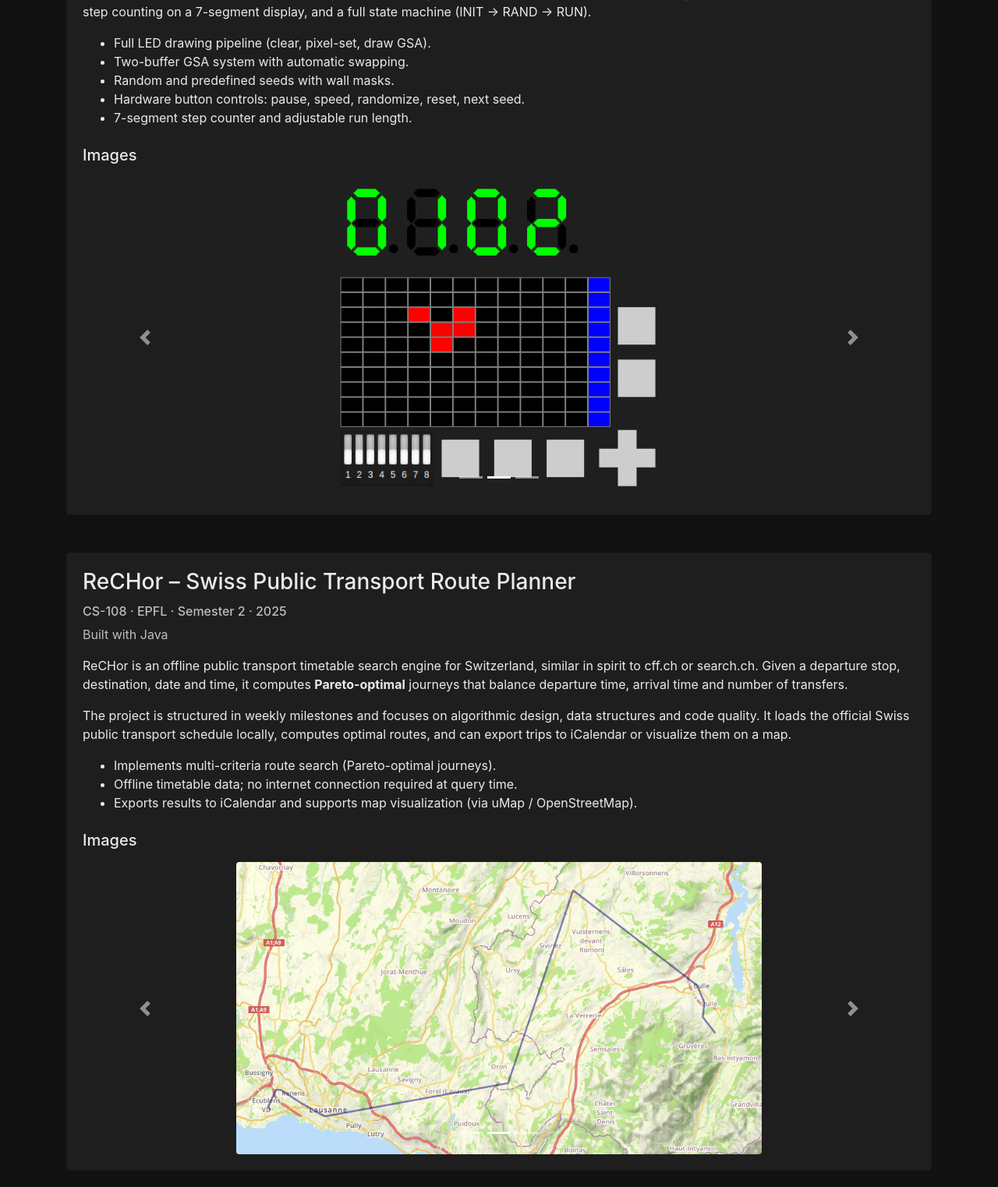
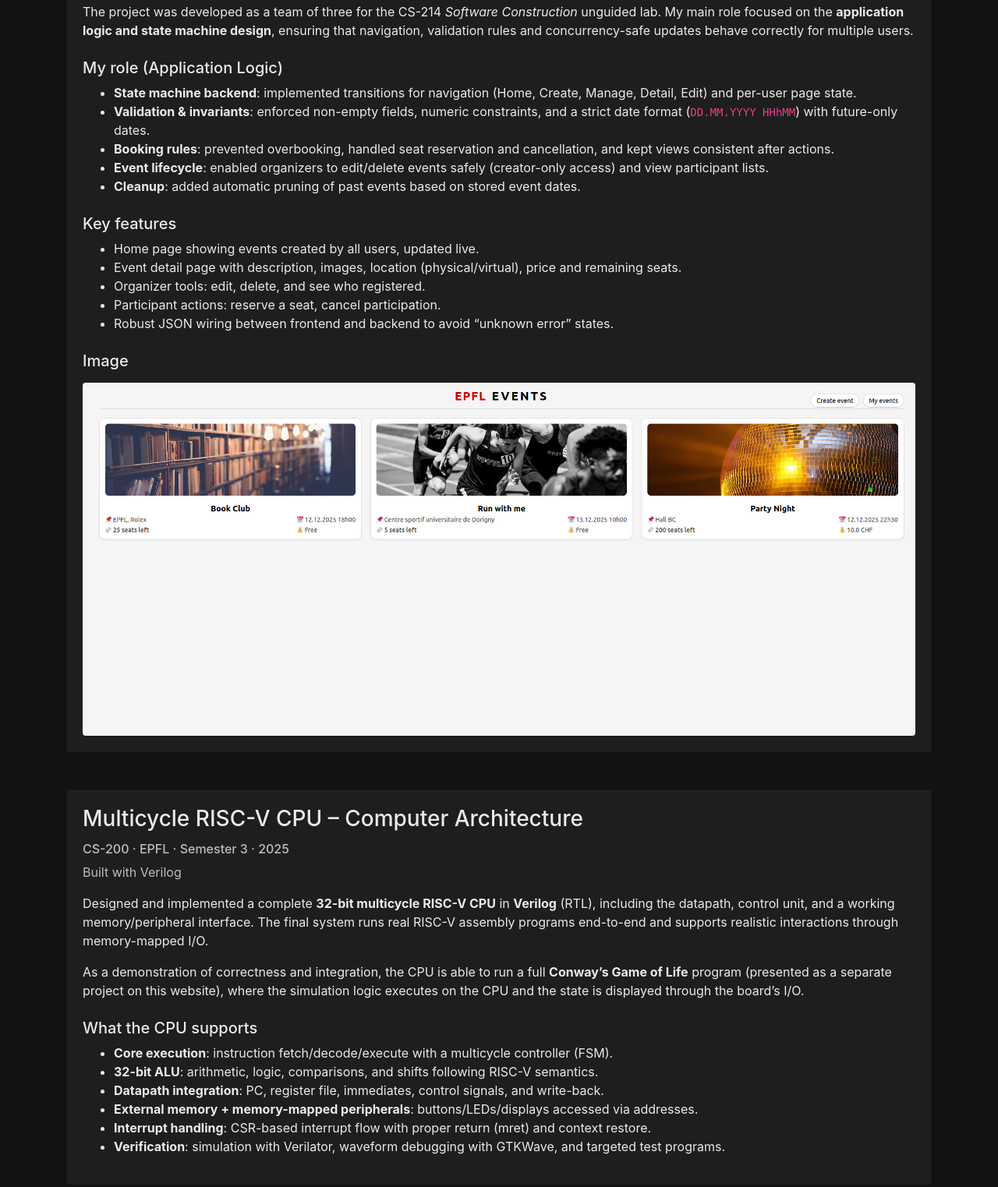
Before and after one commit to sefaav/website, a plain HTML site: page projects.html in a window 1280 px wide. Shown: the part 465-1988 px from the top of the page at 78% size. Drawn offline with nearby package versions, Linux system fonts and the light colour scheme.

Commit message:
Add EPFL Events (CS-214) and RISC-V CPU (CS-200) projects

```diff
--- a/projects.html
+++ b/projects.html
@@ -39,6 +39,86 @@
                     A selection of software, hardware, and coursework projects spanning algorithms, web development, and systems programming.
                 </p>
             </header>
+
+            <section class="mb-5">
+                <div class="card shadow-sm lift">
+                    <div class="card-body">
+                    <h3 class="card-title">EPFL Events – Real-Time Event Web App</h3>
+                    <h6 class="text-muted mb-2">CS-214 · EPFL · Semester 3 · 2025</h6>
+                    <p class="text-muted">Built with Scala 3 · CS-214 WebApp framework · Scala.js UI · JSON wire protocol</p>
+
+                    <p>
+                        <strong>EPFL Events</strong> is a multi-user web application that lets authenticated users
+                        <strong>create</strong>, <strong>browse</strong> and <strong>manage</strong> events in real time.
+                        Users can open event pages, reserve seats (with capacity enforcement), cancel participation,
+                        and organizers can edit or delete their events while tracking the participant list.
+                    </p>
+
+                    <p>
+                        The project was developed as a team of three for the CS-214 <em>Software Construction</em> unguided lab.
+                        My main role focused on the <strong>application logic and state machine design</strong>, ensuring that
+                        navigation, validation rules and concurrency-safe updates behave correctly for multiple users.
+                    </p>
+
+                    <h5 class="mt-4">My role (Application Logic)</h5>
+                    <ul class="mb-3">
+                        <li><strong>State machine backend</strong>: implemented transitions for navigation (Home, Create, Manage, Detail, Edit) and per-user page state.</li>
+                        <li><strong>Validation & invariants</strong>: enforced non-empty fields, numeric constraints, and a strict date format (<code>DD.MM.YYYY HHhMM</code>) with future-only dates.</li>
+                        <li><strong>Booking rules</strong>: prevented overbooking, handled seat reservation and cancellation, and kept views consistent after actions.</li>
+                        <li><strong>Event lifecycle</strong>: enabled organizers to edit/delete events safely (creator-only access) and view participant lists.</li>
+                        <li><strong>Cleanup</strong>: added automatic pruning of past events based on stored event dates.</li>
+                    </ul>
+
+                    <h5 class="mt-4">Key features</h5>
+                    <ul class="mb-3">
+                        <li>Home page showing events created by all users, updated live.</li>
+                        <li>Event detail page with description, images, location (physical/virtual), price and remaining seats.</li>
+                        <li>Organizer tools: edit, delete, and see who registered.</li>
+                        <li>Participant actions: reserve a seat, cancel participation.</li>
+                        <li>Robust JSON wiring between frontend and backend to avoid “unknown error” states.</li>
+                    </ul>
+
+                    <h5 class="mt-4 mb-3">Image</h5>
+                    <img
+                        src="images/epfl_events.png"
+                        class="d-block mx-auto rounded responsive-img-large"
+                        alt="EPFL Events application screenshot"
+                    />
+                    </div>
+                </div>
+            </section>
+
+            <section class="mb-5">
+                <div class="card shadow-sm lift">
+                    <div class="card-body">
+                        <h3 class="card-title">Multicycle RISC-V CPU – Computer Architecture</h3>
+                        <h6 class="text-muted mb-2">CS-200 · EPFL · Semester 3 · 2025</h6>
+                        <p class="text-muted">Built with Verilog</p>
+
+                        <p>
+                            Designed and implemented a complete <strong>32-bit multicycle RISC-V CPU</strong> in <strong>Verilog</strong> (RTL),
+                            including the datapath, control unit, and a working memory/peripheral interface. The final system runs real
+                            RISC-V assembly programs end-to-end and supports realistic interactions through memory-mapped I/O.
+                        </p>
+
+                        <p>
+                            As a demonstration of correctness and integration, the CPU is able to run a full <strong>Conway’s Game of Life</strong>
+                            program (presented as a separate project on this website), where the simulation logic executes on the CPU and the
+                            state is displayed through the board’s I/O.
+                        </p>
+
+                        <h5 class="mt-4">What the CPU supports</h5>
+                        <ul class="mb-3">
+                            <li><strong>Core execution</strong>: instruction fetch/decode/execute with a multicycle controller (FSM).</li>
+                            <li><strong>32-bit ALU</strong>: arithmetic, logic, comparisons, and shifts following RISC-V semantics.</li>
+                            <li><strong>Datapath integration</strong>: PC, register file, immediates, control signals, and write-back.</li>
+                            <li><strong>External memory + memory-mapped peripherals</strong>: buttons/LEDs/displays accessed via addresses.</li>
+                            <li><strong>Interrupt handling</strong>: CSR-based interrupt flow with proper return (mret) and context restore.</li>
+                            <li><strong>Verification</strong>: simulation with Verilator, waveform debugging with GTKWave, and targeted test programs.</li>
+                        </ul>
+                    </div>
+                </div>
+            </section>
 
             <section class="mb-5">
                 <div class="card shadow-sm lift">
@@ -181,7 +261,7 @@
                     <div class="card-body">
                         <h3 class="card-title">Online BlackJack – Full-Stack Web App</h3>
                         <h6 class="text-muted mb-2">CS50x Final Project · Harvard · 2025</h6>
-                        <p class="text-muted">Built with Python, Flask, JavaScript, HTML/CSS</p>
+                        <p class="text-muted">Built with Python · Flask · JavaScript · HTML/CSS</p>
                         <p class="card-text">
                             <strong>Online BlackJack</strong> is a full-stack web application that lets a single player
                             practice Blackjack against a dealer with a clean, modern UI and persistent statistics.
--- a/styles.css
+++ b/styles.css
@@ -145,3 +145,9 @@ input[required] {
         height: 220px;
     }
 }
+
+.responsive-img-large {
+  max-width: 100%;
+  width: 100%;
+  height: auto;
+}
```
Also changed, not shown: images/epfl_events.png (added).
